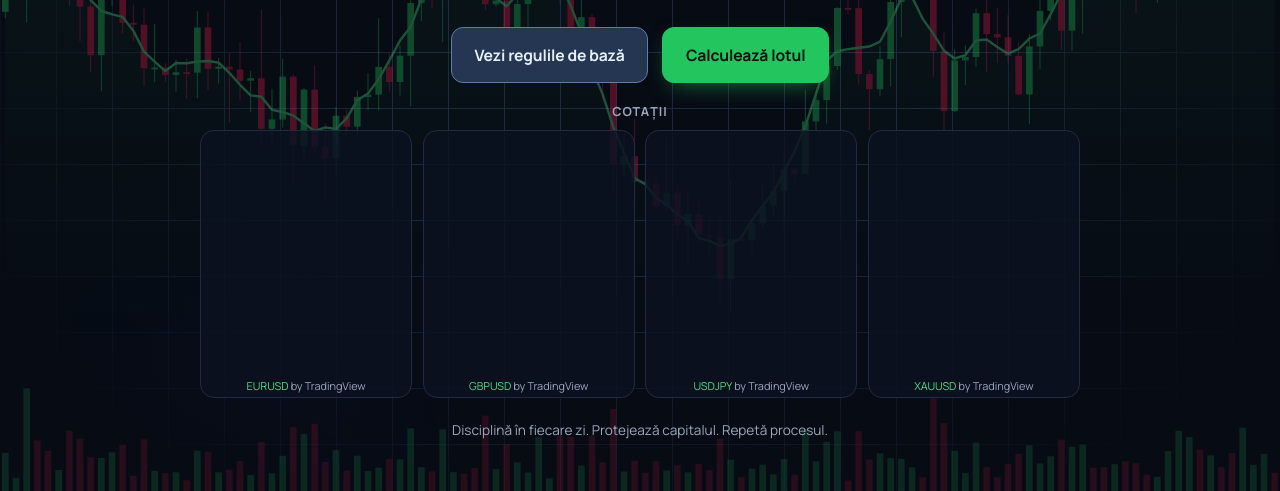
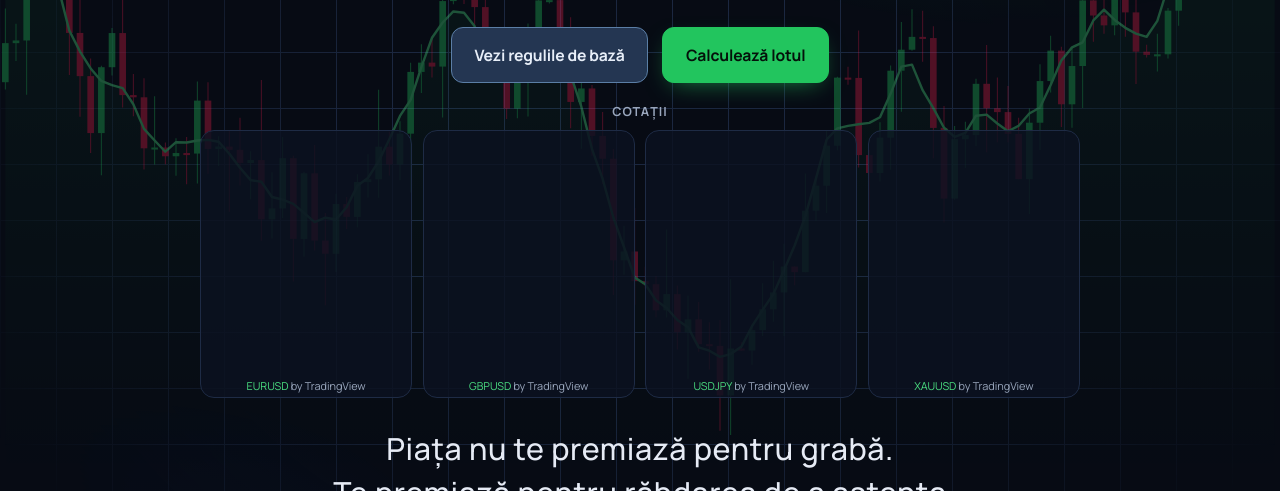
Before and after one commit to MariusFx1/marius-fx, a plain HTML site: page index.html in a window 1280 px wide. Shown: the part 461-952 px from the top of the page. Drawn offline with Linux system fonts and the light colour scheme; a script that the page names is missing.

Commit message:
Make the home quote under the tiles larger and deeper

```diff
--- a/index.html
+++ b/index.html
@@ -8,7 +8,7 @@
   <link rel="preconnect" href="https://fonts.googleapis.com">
   <link rel="preconnect" href="https://fonts.gstatic.com" crossorigin>
   <link href="https://fonts.googleapis.com/css2?family=Manrope:wght@400;500;600;700;800&family=JetBrains+Mono:wght@500&display=swap" rel="stylesheet">
-  <link rel="stylesheet" href="styles.css?v=25">
+  <link rel="stylesheet" href="styles.css?v=26">
   <link rel="icon" href="favicon.ico?v=15" sizes="any">
   <link rel="icon" type="image/png" sizes="32x32" href="favicon.png?v=15">
   <link rel="icon" type="image/png" sizes="512x512" href="icon-512.png?v=15">
@@ -160,7 +160,7 @@
             </div>
           </div>
         </section>
-        <p class="hero-note">Disciplină în fiecare zi. Protejează capitalul. Repetă procesul.</p>
+        <p class="hero-note">Piața nu te premiază pentru grabă.<br>Te premiază pentru răbdarea de a aștepta setup-ul<br>și pentru disciplina de a respecta riscul.</p>
       </div>
     </section>
   </main>
--- a/styles.css
+++ b/styles.css
@@ -93,7 +93,16 @@
 .accent { color: var(--green); }
 .tagline { font-size: clamp(1.05rem, 2vw, 1.25rem); color: var(--muted); max-width: 38rem; margin: 1.25rem 0 1.9rem; line-height: 1.6; }
 .cta { display: flex; flex-wrap: wrap; gap: .9rem; justify-content: center; }
-.hero-note { margin: 1.35rem 0 0; font-size: .85rem; color: var(--muted); max-width: 36rem; }
+.hero-note {
+  margin: 1.85rem 0 0;
+  max-width: 44rem;
+  font-size: clamp(1.4rem, 2.6vw, 1.9rem);
+  font-weight: 500;
+  line-height: 1.45;
+  letter-spacing: .02em;
+  color: var(--text);
+  text-align: center;
+}
 
 .pair-tiles {
   width: min(880px, 100%);
```
Also changed, not shown: broker.html (+1 -1 lines), calculator.html (+1 -1 lines), contact.html (+1 -1 lines), despre.html (+1 -1 lines), jurnal.html (+1 -1 lines), patternuri.html (+1 -1 lines), reguli.html (+1 -1 lines).
